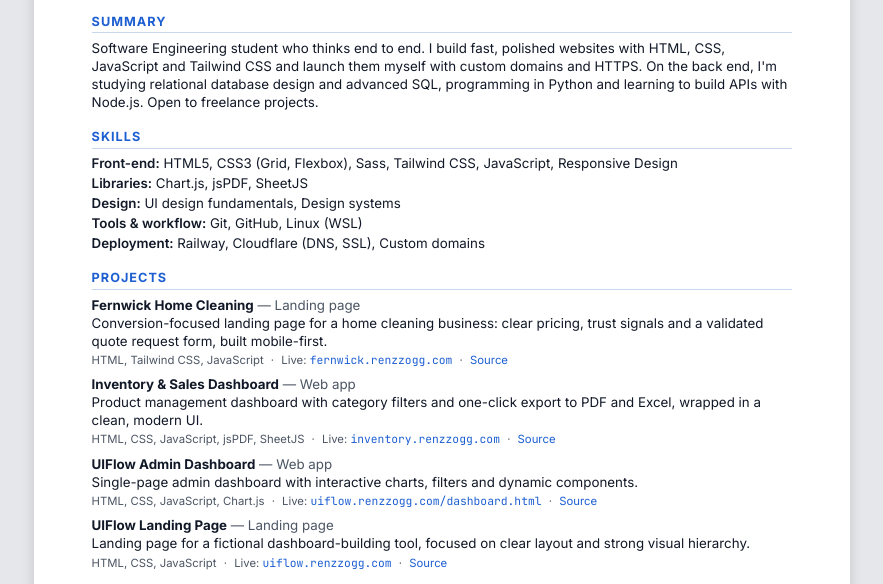
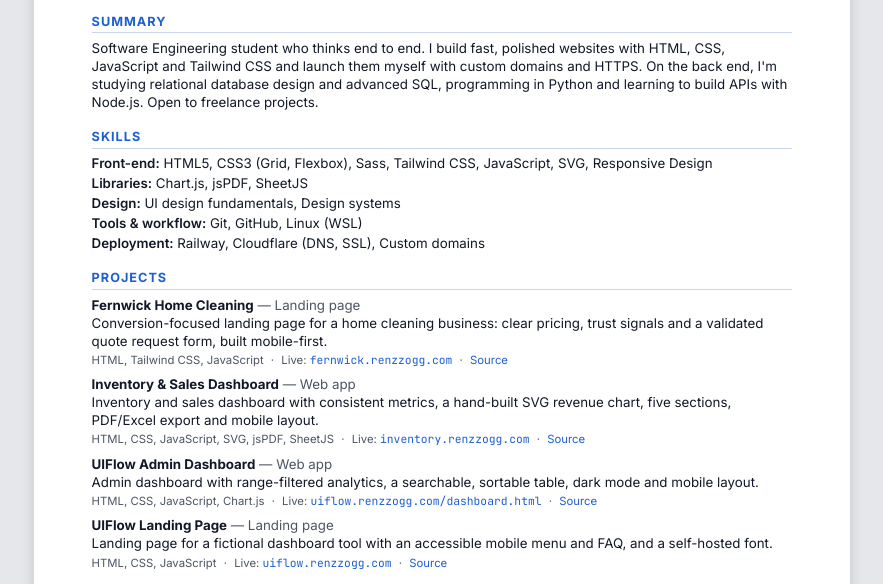
Before and after one commit to RenzzoGG/renzzo-portafolio, a plain HTML site: page cv/index.html in a window 1280 px wide. Shown: the part 211-795 px from the top of the page, without its empty margins (198-1081 px from the left). Drawn offline with Linux system fonts and the light colour scheme.

Commit message:
Actualiza las descripciones de Inventory y UIFlow en el CV y agrega SVG a Skills

```diff
--- a/cv/index.html
+++ b/cv/index.html
@@ -52,7 +52,7 @@
     <section class="cv-section">
       <h2>Skills</h2>
       <ul class="skills">
-        <li><strong>Front-end:</strong> HTML5, CSS3 (Grid, Flexbox), Sass, Tailwind CSS, JavaScript, Responsive Design</li>
+        <li><strong>Front-end:</strong> HTML5, CSS3 (Grid, Flexbox), Sass, Tailwind CSS, JavaScript, SVG, Responsive Design</li>
         <li><strong>Libraries:</strong> Chart.js, jsPDF, SheetJS</li>
         <li><strong>Design:</strong> UI design fundamentals, Design systems</li>
         <li><strong>Tools &amp; workflow:</strong> Git, GitHub, Linux (WSL)</li>
@@ -78,9 +78,9 @@
 
       <article class="item">
         <h3><span class="item-title">Inventory &amp; Sales Dashboard</span> <span class="item-type">— Web app</span></h3>
-        <p>Product management dashboard with category filters and one-click export to PDF and Excel, wrapped in a clean, modern UI.</p>
+        <p>Inventory and sales dashboard with consistent metrics, a hand-built SVG revenue chart, five sections, PDF/Excel export and mobile layout.</p>
         <p class="item-meta">
-          HTML, CSS, JavaScript, jsPDF, SheetJS
+          HTML, CSS, JavaScript, SVG, jsPDF, SheetJS
           <span class="sep" aria-hidden="true">·</span>
           Live: <a class="url" href="https://inventory.renzzogg.com">inventory.renzzogg.com</a>
           <span class="sep" aria-hidden="true">·</span>
@@ -90,7 +90,7 @@
 
       <article class="item">
         <h3><span class="item-title">UIFlow Admin Dashboard</span> <span class="item-type">— Web app</span></h3>
-        <p>Single-page admin dashboard with interactive charts, filters and dynamic components.</p>
+        <p>Admin dashboard with range-filtered analytics, a searchable, sortable table, dark mode and mobile layout.</p>
         <p class="item-meta">
           HTML, CSS, JavaScript, Chart.js
           <span class="sep" aria-hidden="true">·</span>
@@ -102,7 +102,7 @@
 
       <article class="item">
         <h3><span class="item-title">UIFlow Landing Page</span> <span class="item-type">— Landing page</span></h3>
-        <p>Landing page for a fictional dashboard-building tool, focused on clear layout and strong visual hierarchy.</p>
+        <p>Landing page for a fictional dashboard tool with an accessible mobile menu and FAQ, and a self-hosted font.</p>
         <p class="item-meta">
           HTML, CSS, JavaScript
           <span class="sep" aria-hidden="true">·</span>
```
